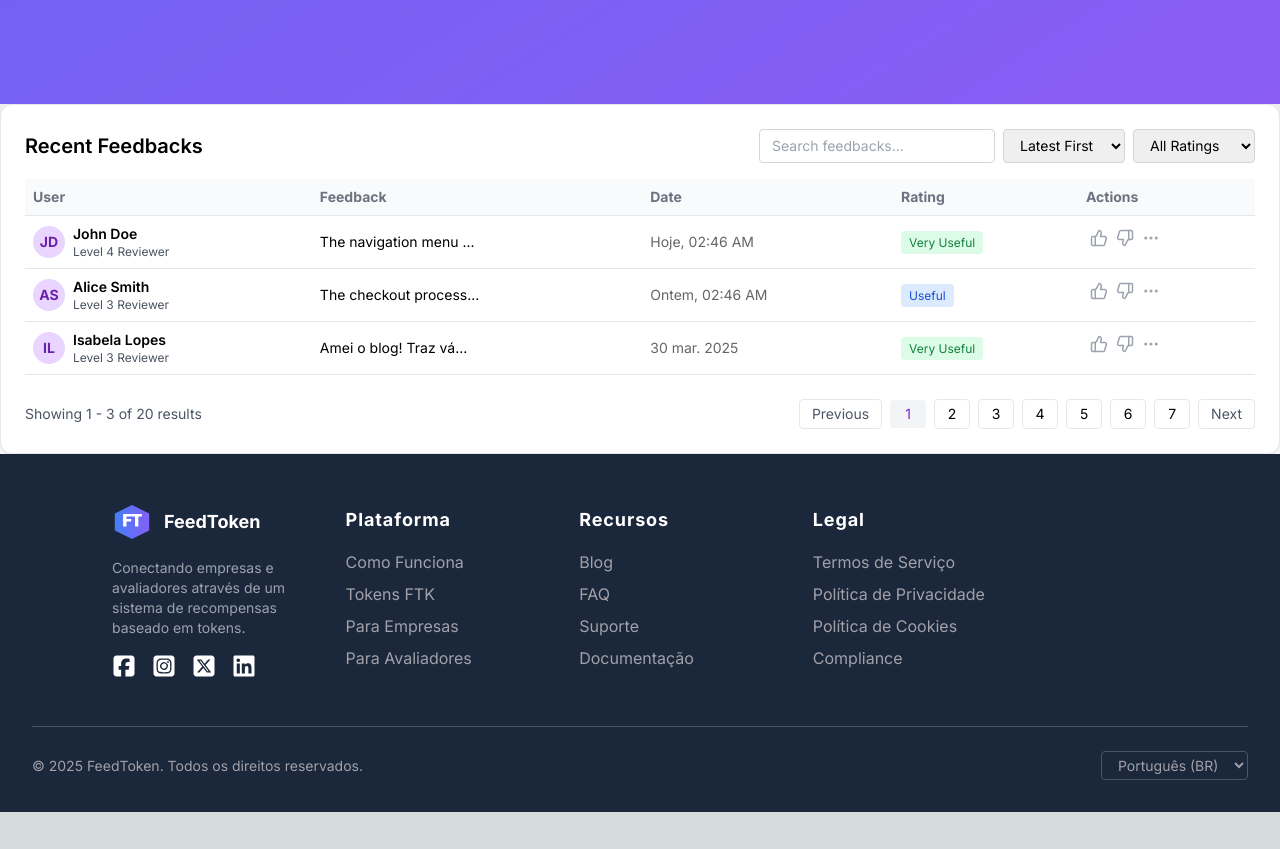
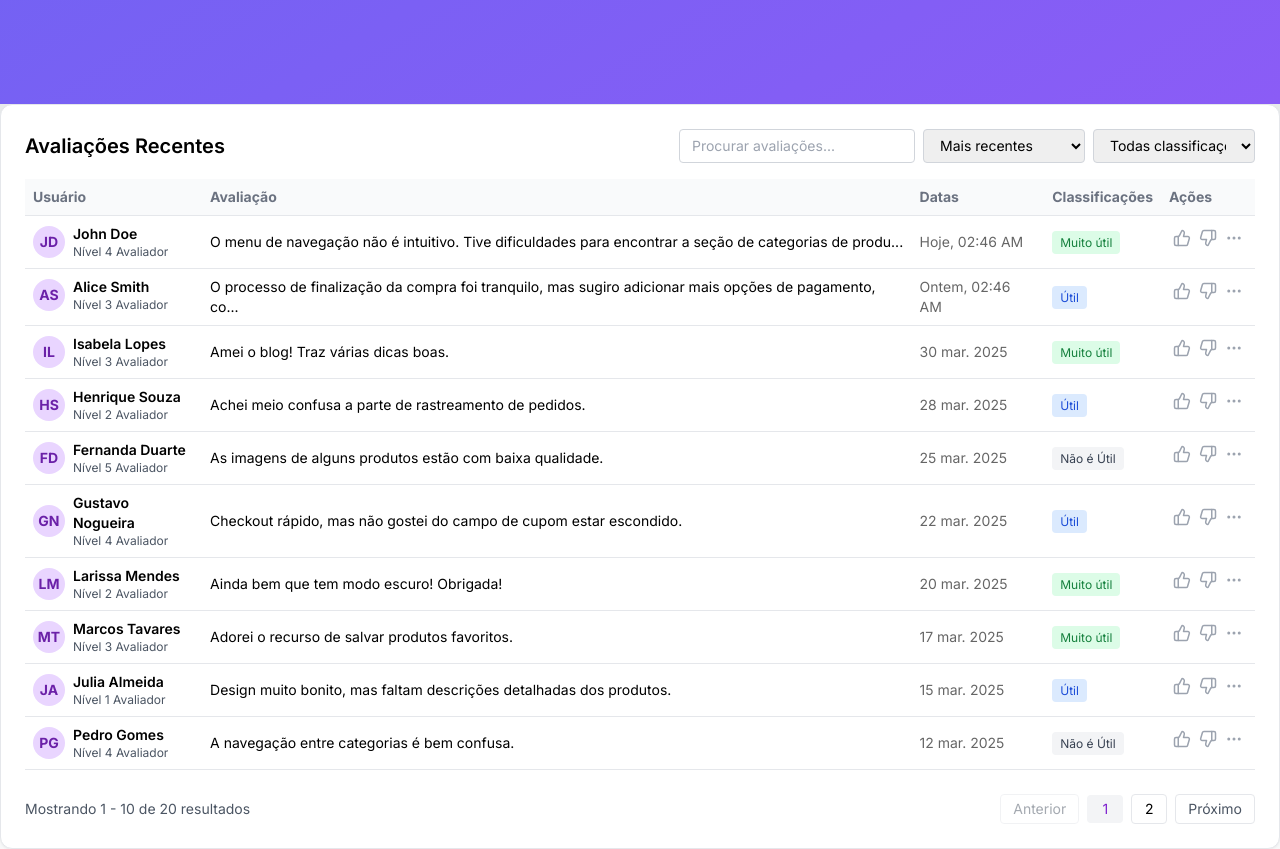
Before and after one commit to TransferoNovaIguacu/feedback-company-front, a Next.js app: page /en-construcao in a window 1280 px wide. Shown: the part 760-1609 px from the top of the page. Before the commit the page ends 1572 px from the top, so only its background shows below. Built offline with nearby package versions, Linux system fonts and the light colour scheme.

Commit message:
Styles: Update responsividade e mais filtro

```diff
--- a/app/components/Tabela_Com_filtro.tsx
+++ b/app/components/Tabela_Com_filtro.tsx
@@ -1,176 +1,177 @@
 'use client';
 
-import React, { useState } from 'react';
+import React, { useEffect, useState } from 'react';
 import { ThumbsUp, ThumbsDown, MoreHorizontal } from 'lucide-react';
 
 const feedbacksData = [
   {
     user: "John Doe",
-    level: 4,
+    Nível: 4,
     initials: "JD",
-    feedback: "The navigation menu is not intuitive. I had trouble finding the product categories section. Consider reorganizing the top menu.",
+    feedback: "O menu de navegação não é intuitivo. Tive dificuldades para encontrar a seção de categorias de produtos. Considere reorganizar o menu superior.",
     date: new Date(),
-    rating: "Very Useful"
+    rating: "Muito útil"
   },
   {
     user: "Alice Smith",
-    level: 3,
+    Nível: 3,
     initials: "AS",
-    feedback: "The checkout process was smooth, but I would suggest adding more payment options like Apple Pay and Google Pay.",
+    feedback: "O processo de finalização da compra foi tranquilo, mas sugiro adicionar mais opções de pagamento, como Apple Pay e Google Pay.",
     date: new Date(Date.now() - 86400000),
-    rating: "Useful"
+    rating: "Útil"
   },
   {
     user: "Robert Johnson",
-    level: 5,
+    Nível: 5,
     initials: "RJ",
-    feedback: "The product images don't load quickly on mobile. Consider optimizing them for faster loading times.",
+    feedback: "As imagens dos produtos demoram para carregar no celular. Considere otimizá-las para carregar mais rápido.",
     date: new Date('2023-05-12'),
-    rating: "Not Useful"
+    rating: "Não é Útil"
   },
   {
     user: "Emily Brown",
-    level: 2,
+    Nível: 2,
     initials: "EB",
-    feedback: "I loved the layout! Very clean and professional.",
+    feedback: "Adorei o layout! Muito limpo e profissional.",
     date: new Date('2024-03-02'),
-    rating: "Very Useful"
+    rating: "Muito útil"
   },
   {
     user: "Daniel Wilson",
-    level: 1,
+    Nível: 1,
     initials: "DW",
-    feedback: "Some links are broken, especially on the FAQ page.",
+    feedback: "Alguns links estão quebrados, especialmente na página de FAQ.",
     date: new Date('2024-11-05'),
-    rating: "Not Useful"
+    rating: "Não é Útil"
   },
   {
     user: "Sophia Davis",
-    level: 3,
+    Nível: 3,
     initials: "SD",
-    feedback: "Great product variety, but the filtering options could be improved.",
+    feedback: "Ótima variedade de produtos, mas os filtros de busca poderiam ser melhores.",
     date: new Date('2024-12-20'),
-    rating: "Useful"
+    rating: "Útil"
   },
   {
     user: "Michael Scott",
-    level: 4,
+    Nível: 4,
     initials: "MS",
-    feedback: "Too many pop-ups. Please reduce the marketing banners.",
+    feedback: "Muitos pop-ups. Por favor, diminuam os banners de marketing.",
     date: new Date('2025-01-15'),
-    rating: "Not Useful"
+    rating: "Não é Útil"
   },
   {
     user: "Olivia Martinez",
-    level: 2,
+    Nível: 2,
     initials: "OM",
-    feedback: "Dark mode is awesome! Would love a way to personalize the theme more.",
+    feedback: "O modo escuro é incrível! Seria ótimo poder personalizar ainda mais o tema.",
     date: new Date('2025-02-03'),
-    rating: "Very Useful"
+    rating: "Muito útil"
   },
   {
     user: "Lucas Silva",
-    level: 1,
+    Nível: 1,
     initials: "LS",
-    feedback: "Site demora um pouco para carregar na minha internet.",
+    feedback: "O site demora um pouco para carregar na minha internet.",
     date: new Date('2025-02-10'),
-    rating: "Not Useful"
+    rating: "Não é Útil"
   },
   {
     user: "Camila Rocha",
-    level: 5,
+    Nível: 5,
     initials: "CR",
     feedback: "Gostei do suporte ao cliente, foram bem rápidos.",
     date: new Date('2025-03-01'),
-    rating: "Useful"
+    rating: "Útil"
   },
   {
     user: "Bruno Ferreira",
-    level: 2,
+    Nível: 2,
     initials: "BF",
     feedback: "Faltam mais opções de idioma além de português e inglês.",
     date: new Date('2025-03-04'),
-    rating: "Not Useful"
+    rating: "Não é Útil"
   },
   {
     user: "Ana Costa",
-    level: 3,
+    Nível: 3,
     initials: "AC",
-    feedback: "Muito bom no mobile, gostei da responsividade.",
+    feedback: "Muito bom no celular, gostei da responsividade.",
     date: new Date('2025-03-10'),
-    rating: "Very Useful"
+    rating: "Muito útil"
   },
   {
     user: "Pedro Gomes",
-    level: 4,
+    Nível: 4,
     initials: "PG",
     feedback: "A navegação entre categorias é bem confusa.",
     date: new Date('2025-03-12'),
-    rating: "Not Useful"
+    rating: "Não é Útil"
   },
   {
     user: "Julia Almeida",
-    level: 1,
+    Nível: 1,
     initials: "JA",
     feedback: "Design muito bonito, mas faltam descrições detalhadas dos produtos.",
     date: new Date('2025-03-15'),
-    rating: "Useful"
+    rating: "Útil"
   },
   {
     user: "Marcos Tavares",
-    level: 3,
+    Nível: 3,
     initials: "MT",
     feedback: "Adorei o recurso de salvar produtos favoritos.",
     date: new Date('2025-03-17'),
-    rating: "Very Useful"
+    rating: "Muito útil"
   },
   {
     user: "Larissa Mendes",
-    level: 2,
+    Nível: 2,
     initials: "LM",
     feedback: "Ainda bem que tem modo escuro! Obrigada!",
     date: new Date('2025-03-20'),
-    rating: "Very Useful"
+    rating: "Muito útil"
   },
   {
     user: "Gustavo Nogueira",
-    level: 4,
+    Nível: 4,
     initials: "GN",
-    feedback: "Checkout rápido, mas não gostei do campo de cupom escondido.",
+    feedback: "Checkout rápido, mas não gostei do campo de cupom estar escondido.",
     date: new Date('2025-03-22'),
-    rating: "Useful"
+    rating: "Útil"
   },
   {
     user: "Fernanda Duarte",
-    level: 5,
+    Nível: 5,
     initials: "FD",
     feedback: "As imagens de alguns produtos estão com baixa qualidade.",
     date: new Date('2025-03-25'),
-    rating: "Not Useful"
+    rating: "Não é Útil"
   },
   {
     user: "Henrique Souza",
-    level: 2,
+    Nível: 2,
     initials: "HS",
     feedback: "Achei meio confusa a parte de rastreamento de pedidos.",
     date: new Date('2025-03-28'),
-    rating: "Useful"
+    rating: "Útil"
   },
   {
     user: "Isabela Lopes",
-    level: 3,
+    Nível: 3,
     initials: "IL",
     feedback: "Amei o blog! Traz várias dicas boas.",
     date: new Date('2025-03-30'),
-    rating: "Very Useful"
+    rating: "Muito útil"
   }
 ];
 
+
 const getRatingStyle = (rating: string) => {
   switch (rating) {
-    case "Very Useful": return "bg-green-100 text-green-700";
-    case "Useful": return "bg-blue-100 text-blue-700";
-    case "Not Useful": return "bg-red-100 text-red-700";
+    case "Muito útil": return "bg-green-100 text-green-700";
+    case "Útil": return "bg-blue-100 text-blue-700";
+    case "Não útil": return "bg-red-100 text-red-700";
     default: return "bg-gray-100 text-gray-700";
   }
 };
@@ -203,9 +204,28 @@ export default function FeedbackTable() {
   const [liked, setLiked] = useState<{ [key: number]: "up" | "down" | null }>({});
   const [searchTerm, setSearchTerm] = useState("");
   const [ratingFilter, setRatingFilter] = useState("All");
+  const [itemsPerPage, setItemsPerPage] = useState(10); // Inicialmente 10 para desktop
 
-  // Alterado para 3 itens por página
-  const itemsPerPage = 3;
+  // Atualizar itemsPerPage baseado no tamanho da tela
+  useEffect(() => {
+    const handleResize = () => {
+      if (window.innerWidth < 768) {
+        setItemsPerPage(3); // 3 itens para mobile
+      } else {
+        setItemsPerPage(10); // 10 itens para desktop
+      }
+      setCurrentPage(1); // Resetar para a primeira página ao redimensionar
+    };
+
+    // Definir valor inicial
+    handleResize();
+
+    // Adicionar listener para redimensionamento
+    window.addEventListener('resize', handleResize);
+
+    // Remover listener ao desmontar
+    return () => window.removeEventListener('resize', handleResize);
+  }, []);
 
   const filteredFeedbacks = feedbacks
     .filter(f =>
@@ -216,6 +236,7 @@ export default function FeedbackTable() {
 
   const sortedFeedbacks = [...filteredFeedbacks].sort((a, b) => {
     if (sortOrder === "latest") return b.date.getTime() - a.date.getTime();
+    if (sortOrder === "oldest") return a.date.getTime() - b.date.getTime(); // Nova opção
     return a.user.localeCompare(b.user);
   });
 
@@ -240,11 +261,11 @@ export default function FeedbackTable() {
   return (
     <div className="rounded-xl shadow-sm bg-white p-4 sm:p-6 text-black border border-gray-200 mx-2 sm:mx-0">
       <div className="flex flex-col sm:flex-row sm:items-center sm:justify-between mb-4 gap-3">
-        <h2 className="text-xl font-semibold">Recent Feedbacks</h2>
+        <h2 className="text-xl font-semibold">Avaliações Recentes</h2>
         <div className="flex flex-col sm:flex-row gap-2 w-full sm:w-auto">
           <input
             type="text"
-            placeholder="Search feedbacks..."
+            placeholder="Procurar avaliações..."
             className="border border-gray-300 px-3 py-1.5 rounded text-sm w-full"
             value={searchTerm}
             onChange={(e) => {
@@ -258,7 +279,8 @@ export default function FeedbackTable() {
               value={sortOrder}
               onChange={(e) => setSortOrder(e.target.value)}
             >
-              <option value="latest">Latest First</option>
+              <option value="latest">Mais recentes</option>
+              <option value="oldest">Mais antigos</option> {/* Nova opção adicionada */}
               <option value="az">A - Z</option>
             </select>
 
@@ -270,10 +292,10 @@ export default function FeedbackTable() {
                 setCurrentPage(1);
               }}
             >
-              <option value="All">All Ratings</option>
-              <option value="Very Useful">Very Useful</option>
-              <option value="Useful">Useful</option>
-              <option value="Not Useful">Not Useful</option>
+              <option value="All">Todas classificações</option>
+              <option value="Muito útil">Muito útil</option>
+              <option value="Útil">Útil</option>
+              <option value="Não útil">Não útil</option>
             </select>
           </div>
         </div>
@@ -284,11 +306,11 @@ export default function FeedbackTable() {
         <table className="w-full">
           <thead>
             <tr className="text-left text-sm text-gray-500 border-b border-gray-200 bg-gray-50">
-              <th className="p-2">User</th>
-              <th className="p-2">Feedback</th>
-              <th className="p-2">Date</th>
-              <th className="p-2">Rating</th>
-              <th className="p-2">Actions</th>
+              <th className="p-2">Usuário</th>
+              <th className="p-2">Avaliação</th>
+              <th className="p-2">Datas</th>
+              <th className="p-2">Classificações</th>
+              <th className="p-2">Ações</th>
             </tr>
           </thead>
           <tbody>
@@ -300,10 +322,10 @@ export default function FeedbackTable() {
                   </div>
                   <div>
                     <div className="font-semibold text-black">{item.user}</div>
-                    <div className="text-xs text-gray-600">Level {item.level} Reviewer</div>
+                    <div className="text-xs text-gray-600">Nível {item.Nível} Avaliador</div>
                   </div>
                 </td>
-                <td className="p-2">{truncateText(item.feedback, 20)}</td>
+                <td className="p-2">{truncateText(item.feedback, 100)}</td>
                 <td className="p-2 text-sm text-black opacity-60">
                   {formatCustomDate(item.date)}
                 </td>
@@ -342,7 +364,7 @@ export default function FeedbackTable() {
                 </div>
                 <div>
                   <div className="font-semibold">{item.user}</div>
-                  <div className="text-xs text-gray-600">Level {item.level} Reviewer</div>
+                  <div className="text-xs text-gray-600">Nível {item.Nível} Avaliador</div>
                 </div>
               </div>
               <div className="text-xs text-gray-500">
@@ -378,16 +400,16 @@ export default function FeedbackTable() {
 
       <div className="flex flex-col sm:flex-row justify-between items-center mt-6 gap-4">
         <div className="text-sm text-gray-600">
-          Showing {startIndex} - {endIndex} of {totalResults} results
+          Mostrando {startIndex} - {endIndex} de {totalResults} resultados
         </div>
 
         <div className="flex items-center gap-2 flex-wrap justify-center">
           <button
-            className="px-3 py-1 border rounded text-gray-600 hover:text-black flex items-center hover:bg-gray-100 gap-1 cursor-pointer text-sm"
+            className="px-3 py-1 border rounded text-gray-600 hover:text-black flex items-center hover:bg-gray-100 gap-1 cursor-pointer text-sm disabled:opacity-50"
             onClick={() => setCurrentPage((p) => Math.max(p - 1, 1))}
             disabled={currentPage === 1}
           >
-            <span>Previous</span>
+            <span>Anterior</span>
           </button>
 
           {Array.from({ length: totalPages }, (_, i) => (
@@ -401,11 +423,11 @@ export default function FeedbackTable() {
           ))}
 
           <button
-            className="px-3 py-1 border rounded text-gray-600 hover:text-black flex items-center hover:bg-gray-100 gap-1 cursor-pointer text-sm"
+            className="px-3 py-1 border rounded text-gray-600 hover:text-black flex items-center hover:bg-gray-100 gap-1 cursor-pointer text-sm disabled:opacity-50"
             onClick={() => setCurrentPage((p) => Math.min(p + 1, totalPages))}
             disabled={currentPage === totalPages}
           >
-            <span>Next</span>
+            <span>Próximo</span>
           </button>
         </div>
       </div>
```
